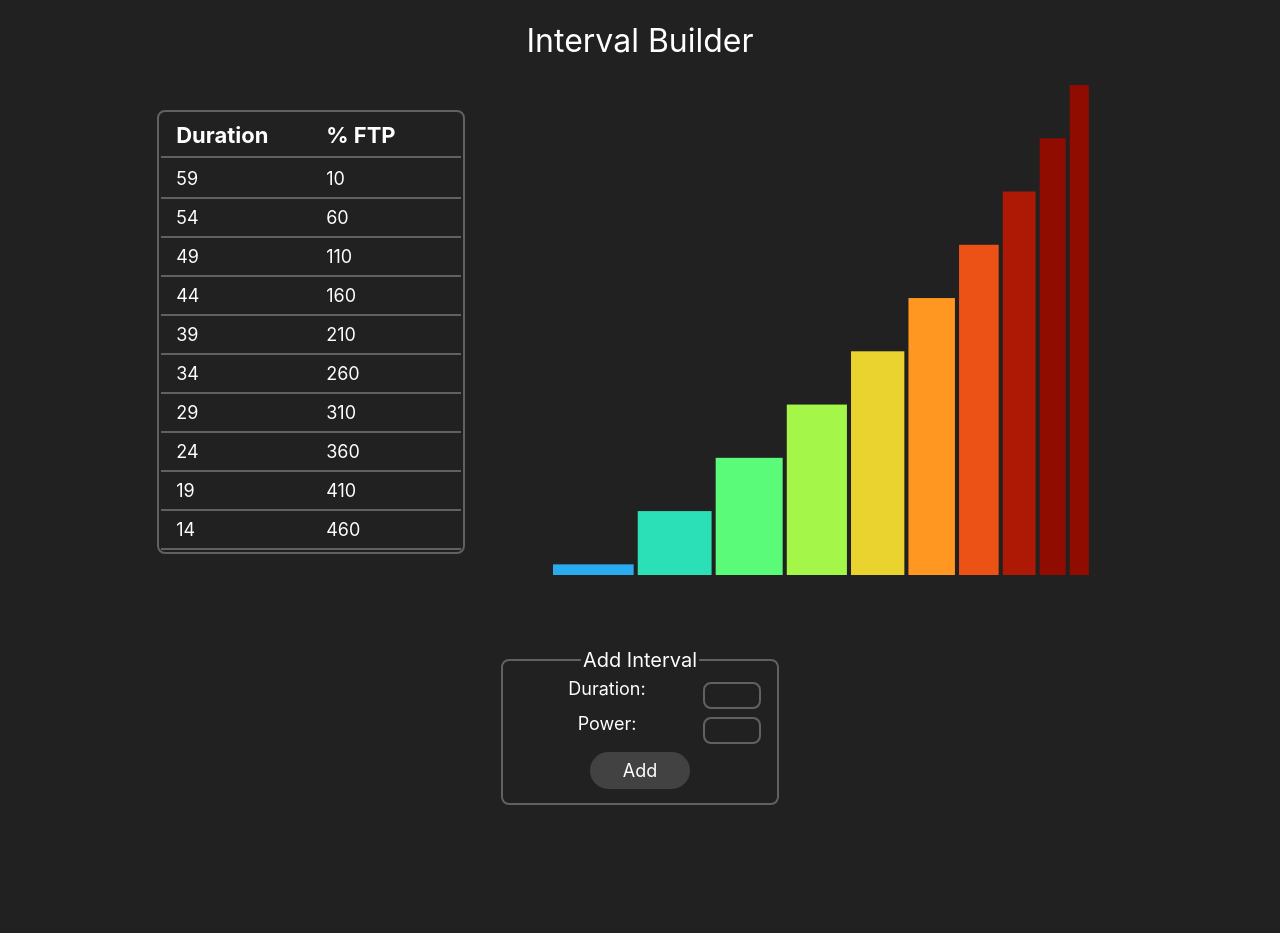
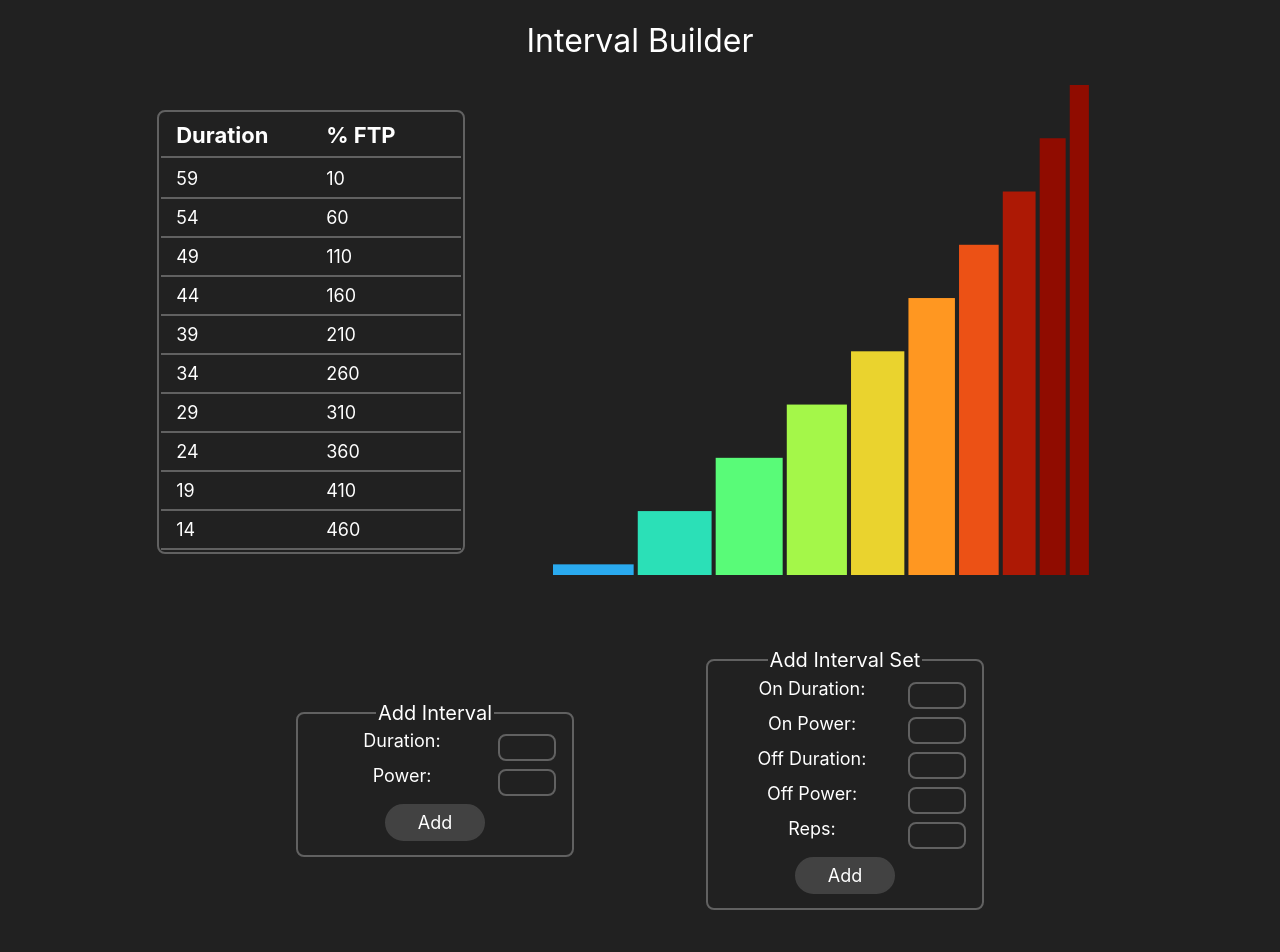
Before and after one commit to rbridges12/interval-builder, a React (Create React App) app: page / in a window 1280 px wide. Shown: the top 952 px of the page. Built offline with nearby package versions, Linux system fonts and the light colour scheme.

Commit message:
added interval set builder

```diff
--- a/src/components/AddInterval.js
+++ b/src/components/AddInterval.js
@@ -10,8 +10,7 @@ function AddInterval(props) {
                     Duration:
                     <input
                         name="duration"
-                        type="text"
-                        className="duration" />
+                        type="text" />
                 </label>
                 <br />
                 <label>
--- /dev/null
+++ b/src/components/AddIntervalSet.css
@@ -0,0 +1,54 @@
+fieldset {
+    width: 250px;
+    border-radius: 8px;
+    border: 2px solid #616161;
+}
+
+form {
+    color:white;
+    font-size: calc(10px + 1vmin);
+    /* display: flex; */
+}
+
+legend {
+    color: white;
+    font-size: calc(12px + 1vmin);
+}
+
+label {
+    /* display: inline-block; */
+    float: left;
+    display: block;
+    width: 100%;
+}
+
+input[type=text] {
+    float: right;
+    width: 50px;
+    margin: 4px;
+    border: 2px solid #616161;
+    border-radius: 8px;
+    background-color: #212121;
+    color: white;
+    font-size: calc(10px + 1vmin);
+    text-align: center;
+}
+
+input[type=submit] {
+    width: 100px;
+    font-family: inherit;
+    margin: 4px;
+    color: white;
+    font-size: calc(10px + 1vmin);
+    padding-top: 6px;
+    padding-bottom: 6px;
+    padding-left: 6px;
+    padding-right: 6px;
+    background-color: #424242;
+    border-radius: 20px;
+    border: 2px solid #424242;
+}
+
+input[type=submit]:hover {
+    border: 2px solid white;
+}
--- /dev/null
+++ b/src/components/AddIntervalSet.js
@@ -0,0 +1,50 @@
+import React from 'react';
+import './AddInterval.css';
+
+function AddInterval(props) {
+    return (
+        <fieldset>
+            <legend>Add Interval Set</legend>
+            <form onSubmit={props.handleSubmit}>
+                <label>
+                    On Duration:
+                    <input
+                        name="on_duration"
+                        type="text" />
+                </label>
+                <br />
+                <label>
+                    On Power:
+                    <input
+                        name="on_power"
+                        type="text" />
+                </label>
+                <br />
+                <label>
+                    Off Duration:
+                    <input
+                        name="off_duration"
+                        type="text" />
+                </label>
+                <br />
+                <label>
+                    Off Power:
+                    <input
+                        name="off_power"
+                        type="text" />
+                </label>
+                <br />
+                <label>
+                    Reps:
+                    <input
+                        name="reps"
+                        type="text" />
+                </label>
+                <br />
+                <input type="submit" value="Add" />
+            </form>
+        </fieldset>
+    );
+}
+
+export default AddInterval;
--- a/src/components/App.css
+++ b/src/components/App.css
@@ -32,9 +32,16 @@
   /* padding-bottom: 10%; */
 }
 
-.AddInterval {
+.AddIntervals {
   align-items: center;
   justify-content: center;
   display: flex;
   flex-direction: row;
 }
+
+.AddInterval, .AddIntervalSet {
+  padding-top: 0%;
+  padding-right: 5%;
+  padding-left: 5%;
+  padding-bottom: 5%;
+}
--- a/src/components/App.js
+++ b/src/components/App.js
@@ -2,6 +2,7 @@ import './App.css';
 import ChartW from './ChartW';
 import IntervalList from './IntervalList';
 import AddInterval from './AddInterval';
+import AddIntervalSet from './AddIntervalSet';
 import React from 'react';
 
 
@@ -25,6 +26,7 @@ class App extends React.Component {
     }
 
     this.handleIntervalAddition = this.handleIntervalAddition.bind(this);
+    this.handleIntervalSetAddition = this.handleIntervalSetAddition.bind(this);
   }
 
   handleIntervalAddition(event) {
@@ -36,6 +38,33 @@ class App extends React.Component {
     }
     this.setState(prevState => ({
       interval_data: [...prevState.interval_data, new_interval]
+    }));
+    event.preventDefault();
+  }
+
+  // TODO: option to exclude last rest
+  handleIntervalSetAddition(event) {
+    const target = event.target;
+    const on_duration = Number(target.on_duration.value);
+    const on_power = Number(target.on_power.value);
+    const off_duration = Number(target.off_duration.value);
+    const off_power = Number(target.off_power.value);
+    const reps = Number(target.reps.value);
+
+    let interval_set = [];
+    for (let i = 0; i < reps; i++) {
+      interval_set.push({
+        duration: on_duration,
+        power: on_power,
+      });
+      interval_set.push({
+        duration: off_duration,
+        power: off_power,
+      });
+    }
+
+    this.setState(prevState => ({
+      interval_data: [...prevState.interval_data, ...interval_set]
     }));
     event.preventDefault();
   }
@@ -65,9 +94,12 @@ class App extends React.Component {
           </div>
         </div>
 
-        <div className="AddInterval">
-          <div>
-            <AddInterval handleSubmit={this.handleIntervalAddition}/>
+        <div className="AddIntervals">
+          <div className="AddInterval">
+            <AddInterval handleSubmit={this.handleIntervalAddition} />
+          </div>
+          <div className="AddIntervalSet">
+            <AddIntervalSet handleSubmit={this.handleIntervalSetAddition} />
           </div>
         </div>
       </div>
```
